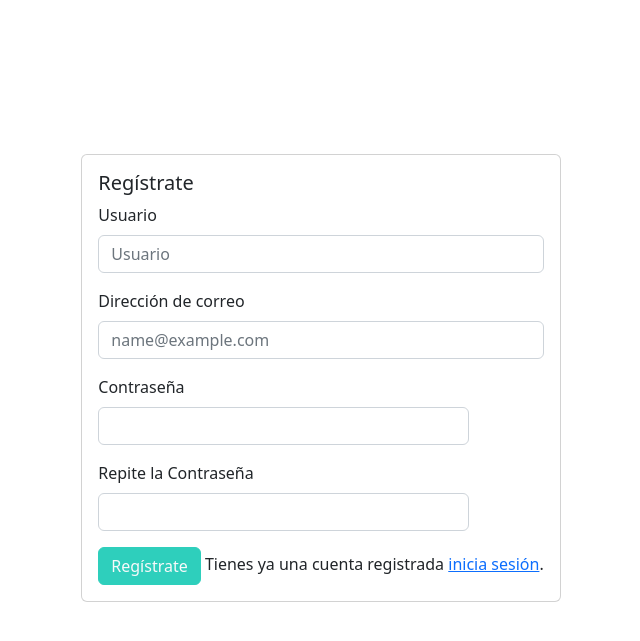
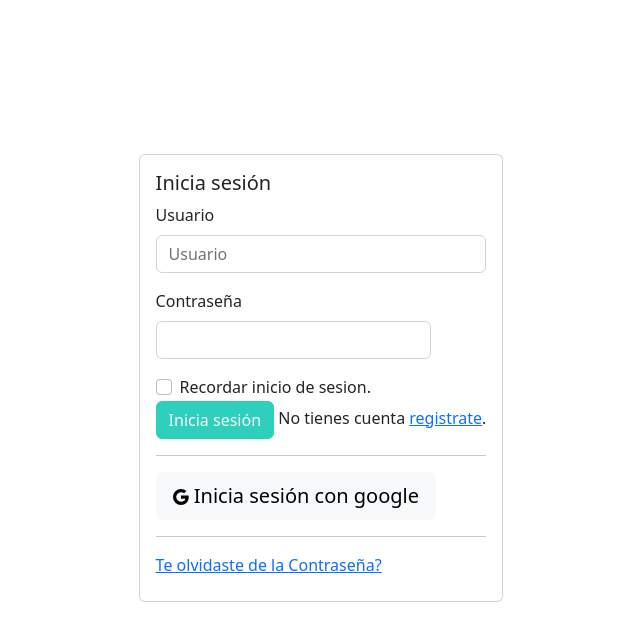
Before and after one commit to M4rioV0/API_DatosSensores, a Django app: template API_prueba/templates/sign_in.html in a window 1280 px wide. Shown: the top 641 px of the page, without its empty margins (319-959 px from the left). Run offline with Django 4.2, Linux system fonts and the light colour scheme; the template is opened without the code that fills it, so the values that code supplies are empty.

Commit message:
sign in hecho

```diff
--- a/API_prueba/Config/settings.py
+++ b/API_prueba/Config/settings.py
@@ -140,7 +140,7 @@ USE_TZ = True
 # https://docs.djangoproject.com/en/4.0/howto/static-files/
 
 STATIC_URL = 'static/'
-MEDIA_URL = '/media/'
+MEDIA_URL = 'media/'
 STATICFILES_DIRS =  [os.path.join(BASE_DIR,'static')]
 STATIC_ROOT = os.path.join(BASE_DIR,'static_root')
 MEDIA_ROOT = os.path.join(BASE_DIR,'media_root')
--- a/API_prueba/templates/sign_in.html
+++ b/API_prueba/templates/sign_in.html
@@ -24,16 +24,11 @@
                 <div class="row g-0" style="width: fit-content;">
                     <div class="col-md-8" style="width: fit-content;">
                         <div class="card-body">
-                            <h5 class="card-title">Regístrate</h5>
+                            <h5 class="card-title">Inicia sesión</h5>
                             <div class="mb-3">
                                 <label for="exampleFormControlInput1" class="form-label">Usuario</label>
                                 <input type="text" class="form-control" id="exampleFormControlInput1"
                                     placeholder="Usuario">
-                            </div>
-                            <div class="mb-3">
-                                <label for="exampleFormControlInput1" class="form-label">Dirección de correo</label>
-                                <input type="email" class="form-control" id="exampleFormControlInput1"
-                                    placeholder="name@example.com">
                             </div>
                             <div class="mb-3">
                                 <label for="inputPassword" class="form-label">Contraseña</label>
@@ -41,16 +36,29 @@
                                     <input type="password" class="form-control" id="inputPassword">
                                 </div>
                             </div>
-                            <div class="mb-3">
-                                <label for="inputPassword" class="form-label">Repite la Contraseña</label>
-                                <div class="col-sm-10">
-                                    <input type="password" class="form-control" id="inputPassword">
-                                </div>
+                            <div class="form-check">
+                                <input class="form-check-input" type="checkbox" value="" id="flexCheckDefault">
+                                <label class="form-check-label" for="flexCheckDefault">
+                                    Recordar inicio de sesion.
+                                </label>
                             </div>
-                            <input class="btn btn-primary btn-outline-light" type="submit" value="Regístrate"
+                            <input class="btn btn-primary btn-outline-light" type="submit" value="Inicia sesión"
                                 style="border-color: #2ecfbc; background-color: #2ecfbc; text-decoration-color: white;">
-                            <label for="exampleFormControlInput1" class="form-label">Tienes ya una cuenta registrada <a
-                                    href="#">inicia sesión</a>.</label>
+                            <label for="exampleFormControlInput1" class="form-label">No tienes cuenta <a
+                                    href="#">registrate</a>.</label>
+                            <hr>
+                            <button type="button" class="btn btn-light btn-lg btn-block">
+                                <svg
+                                    xmlns="http://www.w3.org/2000/svg" width="16" height="16" fill="currentColor"
+                                    class="bi bi-google" viewBox="0 0 16 16">
+                                    <path
+                                        d="M15.545 6.558a9.42 9.42 0 0 1 .139 1.626c0 2.434-.87 4.492-2.384 5.885h.002C11.978 15.292 10.158 16 8 16A8 8 0 1 1 8 0a7.689 7.689 0 0 1 5.352 2.082l-2.284 2.284A4.347 4.347 0 0 0 8 3.166c-2.087 0-3.86 1.408-4.492 3.304a4.792 4.792 0 0 0 0 3.063h.003c.635 1.893 2.405 3.301 4.492 3.301 1.078 0 2.004-.276 2.722-.764h-.003a3.702 3.702 0 0 0 1.599-2.431H8v-3.08h7.545z" />
+                                </svg>
+                                 Inicia sesión con google
+                            </button>
+                            <hr>
+                            <label for="exampleFormControlInput1" class="form-label"><a
+                                href="#">Te olvidaste de la Contraseña?</a></label>
                         </div>
                     </div>
                 </div>
```
Also changed, not shown: API_prueba/static/template.css (deleted, +0 -7 lines).
